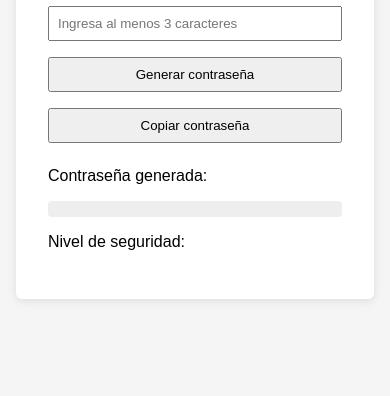
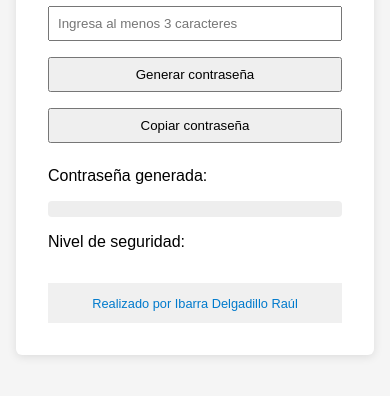
Before and after one commit to Clefox9820/SecurePasswordGenerator, a plain HTML site: page index.html in a window 390 px wide. Shown: the part 222-618 px from the top of the page. Drawn offline with Linux system fonts and the light colour scheme.

Commit message:
style(css): style #footer with centered link and mobile friendliness

```diff
--- a/index.html
+++ b/index.html
@@ -23,6 +23,10 @@
       <div id="passwordDisplay"></div>
       <p>Nivel de seguridad: <span id="strengthLabel"></span></p>
     </section>
+
+    <section id="footer">
+      <a href="https://github.com/Clefox9820" target="_blank">Realizado por Ibarra Delgadillo Raúl</a>
+    </section>
   </main>
 
   <script src="script.js"></script>
--- a/styles.css
+++ b/styles.css
@@ -51,3 +51,31 @@ button {
     padding: 1rem;
   }
 }
+
+#footer {
+  margin-top: 2rem;
+  padding: 1rem 0;
+  text-align: center;
+  background-color: #f0f0f0;
+  color: #333;
+  font-size: 0.9rem;
+}
+
+#footer a {
+  color: #007acc;
+  text-decoration: none;
+  transition: color 0.3s;
+}
+
+#footer a:hover {
+  color: #005999;
+  text-decoration: underline;
+}
+
+/* Responsivo: ajusta el tamaño en móviles */
+@media (max-width: 480px) {
+  #footer {
+    font-size: 0.8rem;
+    padding: 0.8rem 0;
+  }
+}
```
